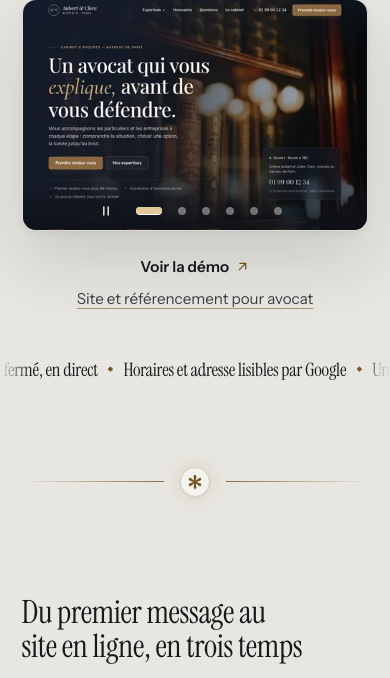
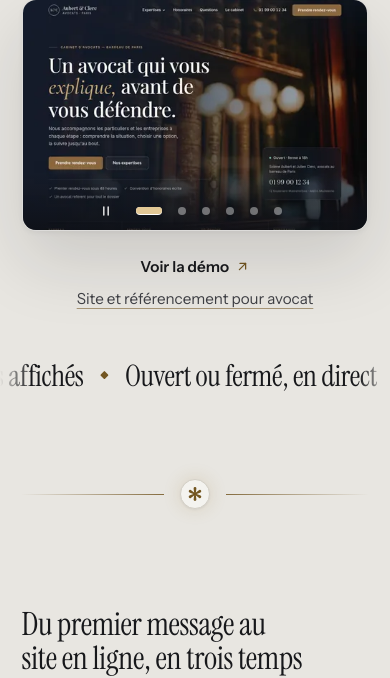
Before and after one commit to Killianp-dev/django-app, a Django app: page / in a window 390 px wide. Shown: the part 1228-1906 px from the top of the page. Run offline with Django 5.2, Linux system fonts and the light colour scheme; data that the repository does not hold is empty.

Commit message:
Bande sous le carrousel : sur mobile, le texte garde le rapport du desktop (environ deux fois le texte courant), minimum porté de 1.15rem à 1.85rem.
Co-Authored-By: Claude Opus 5.5 <noreply@anthropic.com>

```diff
--- a/src/static/css/sections/_showcase.css
+++ b/src/static/css/sections/_showcase.css
@@ -395,7 +395,9 @@ html[data-theme="dark"] .showcase {
   padding: 0 var(--page-gutter);
   list-style: none;
   font-family: var(--font-serif);
-  font-size: clamp(1.15rem, 2.3vw, 2.05rem);
+  /* Même rapport au texte courant qu'en desktop (environ deux fois plus grand) :
+     sur mobile elle ne descend presque pas. */
+  font-size: clamp(1.85rem, 2.3vw, 2.05rem);
   font-weight: 400;
   line-height: 1.1;
   letter-spacing: -0.012em;
```
